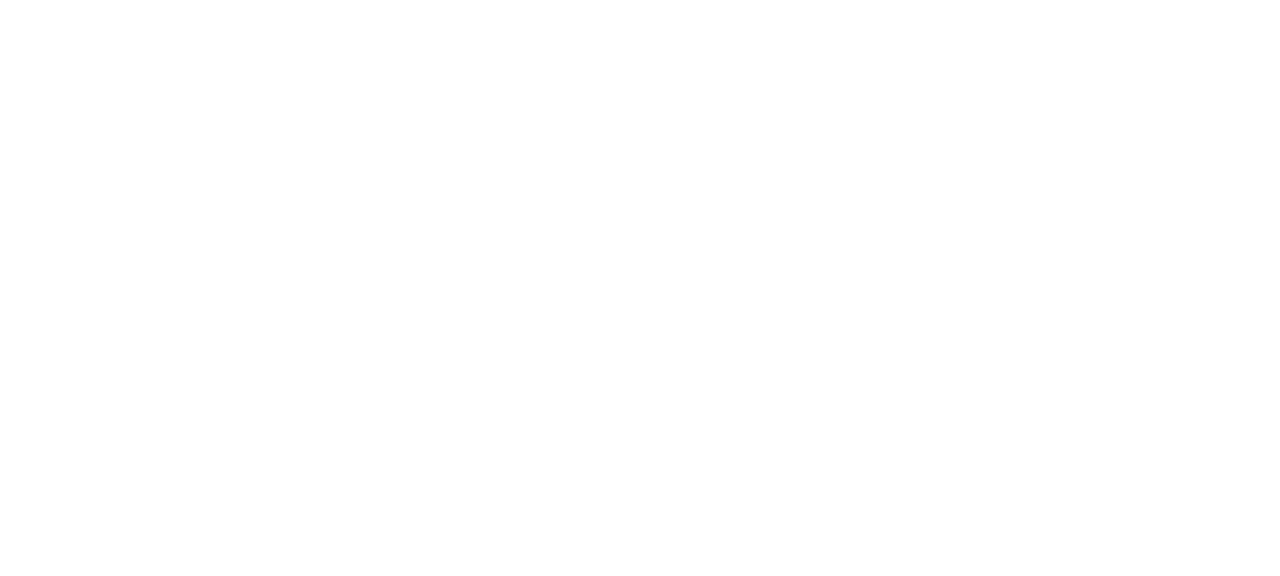
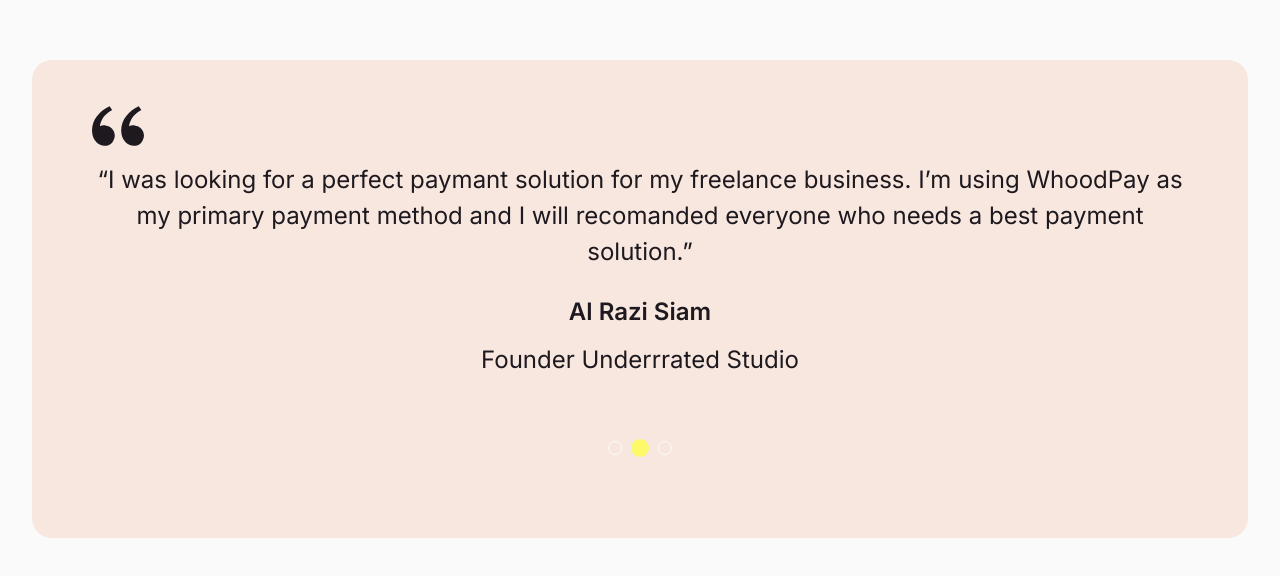
Before and after one commit to pujiragil/uangmu, a Next.js app: page / in a window 1280 px wide. Shown: the part 8105-8681 px from the top of the page. Before the commit the page ends 8045 px from the top, so only its background shows below. Built offline with nearby package versions, Linux system fonts and the light colour scheme.

Commit message:
new responsive quote component

```diff
--- a/components/GlobalStyle.tsx
+++ b/components/GlobalStyle.tsx
@@ -7,4 +7,32 @@
     box-sizing: border-box;
     -webkit-tap-highlight-color: transparent;
   }
+
+  .swiper-pagination, .swiper-pagination-bullets, .swiper-pagination-horizontal {
+    bottom: 60px !important;
+    display: flex;
+    justify-content: center;
+    align-items: center;
+
+    @media screen and (min-width: 768px) {
+      bottom: 80px !important;
+    }
+  }
+
+  .swiper-pagination .swiper-pagination-bullet {
+    width: 14px;
+    height: 14px;
+    border-radius: 999px;
+    background: transparent;
+    border: 1px solid #FAFAFA;
+    opacity: 1;
+  }
+
+  .swiper-pagination .swiper-pagination-bullet-active {
+    border: 1px solid #E6E9F0;
+    background: #FEF86B;
+    border-radius: 999px;
+    width: 20px;
+    height: 20px;
+  }
 `
--- a/components/Partners/index.tsx
+++ b/components/Partners/index.tsx
@@ -41,6 +41,11 @@
 
   @media screen and (min-width: 1024px) {
     grid-template-columns: 1fr 1fr 1fr;
+    gap: 20px;
+  }
+
+  @media screen and (min-width: 1440px) {
+    gap: 2rem;
   }
 `
 
--- /dev/null
+++ b/components/Quote/index.tsx
@@ -0,0 +1,104 @@
+import styled from "styled-components"
+import { Swiper, SwiperSlide } from "swiper/react"
+import { Pagination, Autoplay } from "swiper"
+
+import "swiper/css"
+import "swiper/css/pagination"
+import "swiper/css/autoplay"
+
+const Quote = styled.section`
+  background: #FAFAFA;
+  color: #1D191F;
+`
+
+const QuoteContainer = styled.div`
+  max-width: 1440px;
+  padding: 100px 1rem;
+  margin: 0 auto;
+  display: flex;
+
+  @media screen and (min-width: 768px) {
+    padding: 100px 20px;
+  }
+
+  @media screen and (min-width: 1024px) {
+    padding: 100px 2rem;
+  }
+`
+
+const QuoteItem = styled.div`
+  cursor: pointer;
+  background: #F8E7DF;
+  border-radius: 20px;
+  padding: 46px 20px 120px 20px;
+  display: flex;
+  flex-direction: column;
+  text-align: center;
+  gap: 1rem;
+
+  @media screen and (min-width: 768px) {
+    padding: 46px 60px 160px 60px;
+  }
+`
+
+const QuoteIcon = styled.img`
+  width: 52px;
+  height: auto;
+  object-fit: cover;
+`
+
+const QuoteContent = styled.div`
+  font-size: 24px;
+  font-weight: 400;
+  line-height: 36px;
+
+  & > .desc {
+    margin-bottom: 24px;
+  }
+
+  & > .author {
+    margin-bottom: 12px;
+    font-weight: 600;
+  }
+`
+
+export default function QuoteSection() {
+  return (
+    <Quote>
+      <QuoteContainer>
+        <Swiper modules={[Pagination, Autoplay]} spaceBetween={40} pagination={true} autoplay={{ delay: 2000 }}>
+          <SwiperSlide>
+            <QuoteItem>
+              <QuoteIcon src="/quote.svg" />
+              <QuoteContent>
+                <p className="desc">“I was looking for a perfect paymant solution for my freelance business. I’m using WhoodPay as my primary payment method and I will recomanded everyone who needs a best payment solution.”</p>
+                <p className="author">Al Razi Siam</p>
+                <p>Founder Underrrated Studio</p>
+              </QuoteContent>
+            </QuoteItem>
+          </SwiperSlide>
+          <SwiperSlide>
+            <QuoteItem>
+              <QuoteIcon src="/quote.svg" />
+              <QuoteContent>
+                <p className="desc">“I was looking for a perfect paymant solution for my freelance business. I’m using WhoodPay as my primary payment method and I will recomanded everyone who needs a best payment solution.”</p>
+                <p className="author">Al Razi Siam</p>
+                <p>Founder Underrrated Studio</p>
+              </QuoteContent>
+            </QuoteItem>
+          </SwiperSlide>
+          <SwiperSlide>
+            <QuoteItem>
+              <QuoteIcon src="/quote.svg" />
+              <QuoteContent>
+                <p className="desc">“I was looking for a perfect paymant solution for my freelance business. I’m using WhoodPay as my primary payment method and I will recomanded everyone who needs a best payment solution.”</p>
+                <p className="author">Al Razi Siam</p>
+                <p>Founder Underrrated Studio</p>
+              </QuoteContent>
+            </QuoteItem>
+          </SwiperSlide>
+        </Swiper>
+      </QuoteContainer>
+    </Quote>
+  )
+}
--- a/package.json
+++ b/package.json
@@ -10,7 +10,8 @@
     "next": "latest",
     "react": "^18.2.0",
     "react-dom": "^18.2.0",
-    "styled-components": "^5.3.5"
+    "styled-components": "^5.3.5",
+    "swiper": "^8.4.4"
   },
   "devDependencies": {
     "@types/node": "^18.0.0",
--- a/pages/index.tsx
+++ b/pages/index.tsx
@@ -2,6 +2,7 @@
 import ContactSection from "../components/Contact";
 import HeroSection from "../components/Hero";
 import PartnersSection from "../components/Partners";
+import QuoteSection from "../components/Quote";
 import ServiceSection from "../components/Service";
 import SupportSection from "../components/Support";
 import WhySection from "../components/Why";
@@ -16,6 +17,7 @@
       <SupportSection />
       <ContactSection />
       <PartnersSection />
+      <QuoteSection />
     </>
   )
 }
```
Also changed, not shown: public/quote.svg (added), 1 other file (tests, documents, lock files or other folders).
